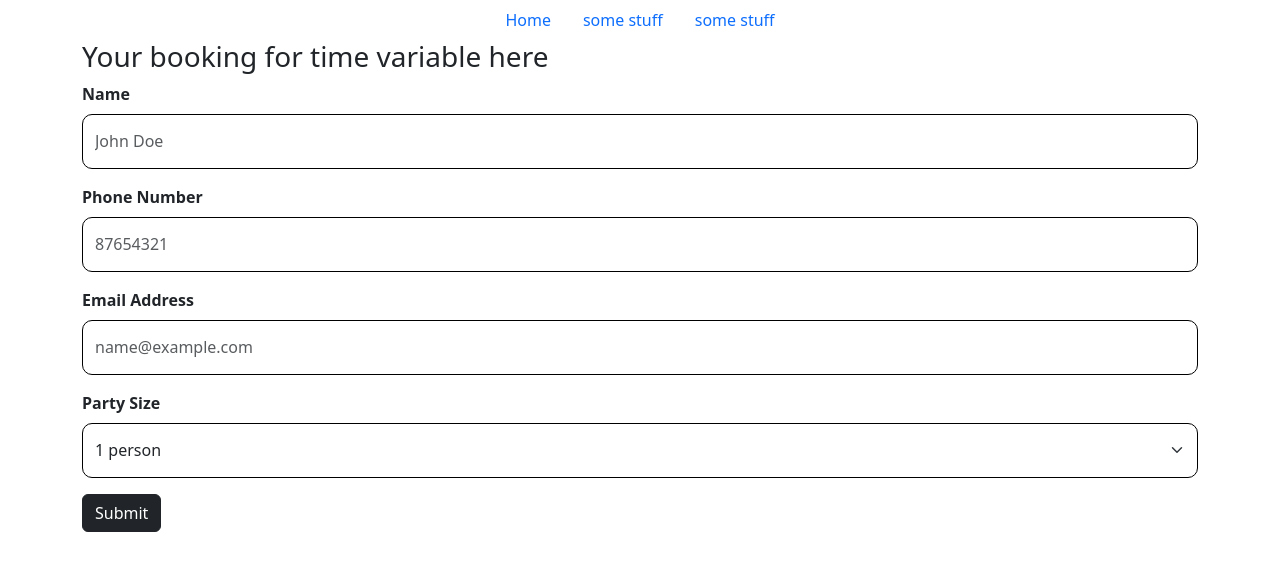
After one commit to nkjcolin/cloud, a Flask app: template reservation-webapp/templates/particulars_form.html in a window 1280 px wide. The commit adds this page. Shown: the top 571 px of the page. Run offline with Flask 3, Linux system fonts and the light colour scheme; the template is opened without the code that fills it, so the values that code supplies are empty; some libraries are stand-ins or nearby versions.

Commit message:
Added particulars form

```diff
--- a/reservation-webapp/main.py
+++ b/reservation-webapp/main.py
@@ -14,5 +14,9 @@ def restaurants_list():
 def restaurant_profile():
     return render_template('restaurant_profile.html')
 
+@app.route("/form")
+def particulars_form():
+    return render_template('particulars_form.html')
+
 if __name__ == '__main__':
     app.run(debug=True)
--- /dev/null
+++ b/reservation-webapp/static/particulars_form_style.css
@@ -0,0 +1,9 @@
+.form-label{
+    font-weight: bold;
+}
+
+.form-control{
+    border-color: 000;
+    border-radius: 10px;
+    height: 55px;
+}
--- a/reservation-webapp/templates/navbar.html
+++ b/reservation-webapp/templates/navbar.html
@@ -1,6 +1,6 @@
 <ul class="nav justify-content-center">
     <li class="nav-item">
-      <a class="nav-link" aria-current="page" href="#">Home</a>
+      <a class="nav-link" aria-current="page" href="/">Home</a>
     </li>
     <li class="nav-item">
       <a class="nav-link" href="#">some stuff</a>
--- /dev/null
+++ b/reservation-webapp/templates/particulars_form.html
@@ -0,0 +1,47 @@
+{% extends "layout.html" %}
+
+{% block style %}
+    <link rel="stylesheet" type="text/css" href="{{ url_for('static', filename='particulars_form_style.css') }}">
+{% endblock style %}
+
+{% block body %}
+    <div class="container">
+        <h3>Your booking for time variable here</h3>
+
+        <form>
+            <div class="mb-3">
+                <label for="FormControlInputName" class="form-label">Name</label>
+                <input type="text" class="form-control" id="exampleFormControlInput1" placeholder="John Doe">
+            </div>
+
+            <div class="mb-3">
+                <label for="FormControlInputPhone" class="form-label">Phone Number</label>
+                <input type="number" class="form-control" id="exampleFormControlInput1" placeholder="87654321">
+            </div>
+
+            <div class="mb-3">
+                <label for="FormControlInputEmail" class="form-label">Email Address</label>
+                <input type="email" class="form-control" id="exampleFormControlInput1" placeholder="name@example.com">
+            </div>
+
+            <div class="mb-3">
+                <label for="FormControlInputSize" class="form-label">Party Size</label>
+                <select class="form-select form-control">
+                    <option value="1">1 person</option>
+                    <option value="2">2 people</option>
+                    <option value="3">3 people</option>
+                    <option value="4">4 people</option>
+                    <option value="5">5 people</option>
+                    <option value="6">6 people</option>
+                    <option value="7">7 people</option>
+                    <option value="8">8 people</option>
+                    <option value="9">9 people</option>
+                    <option value="10">10 people</option>
+                    <option value="11">More than 10 people</option> <!-- Detect 11 means more than 10 people-->
+                </select>
+            </div>
+
+            <button type="submit" class="btn btn-dark">Submit</button>
+        </form>
+    </div>
+{% endblock body %}
```
